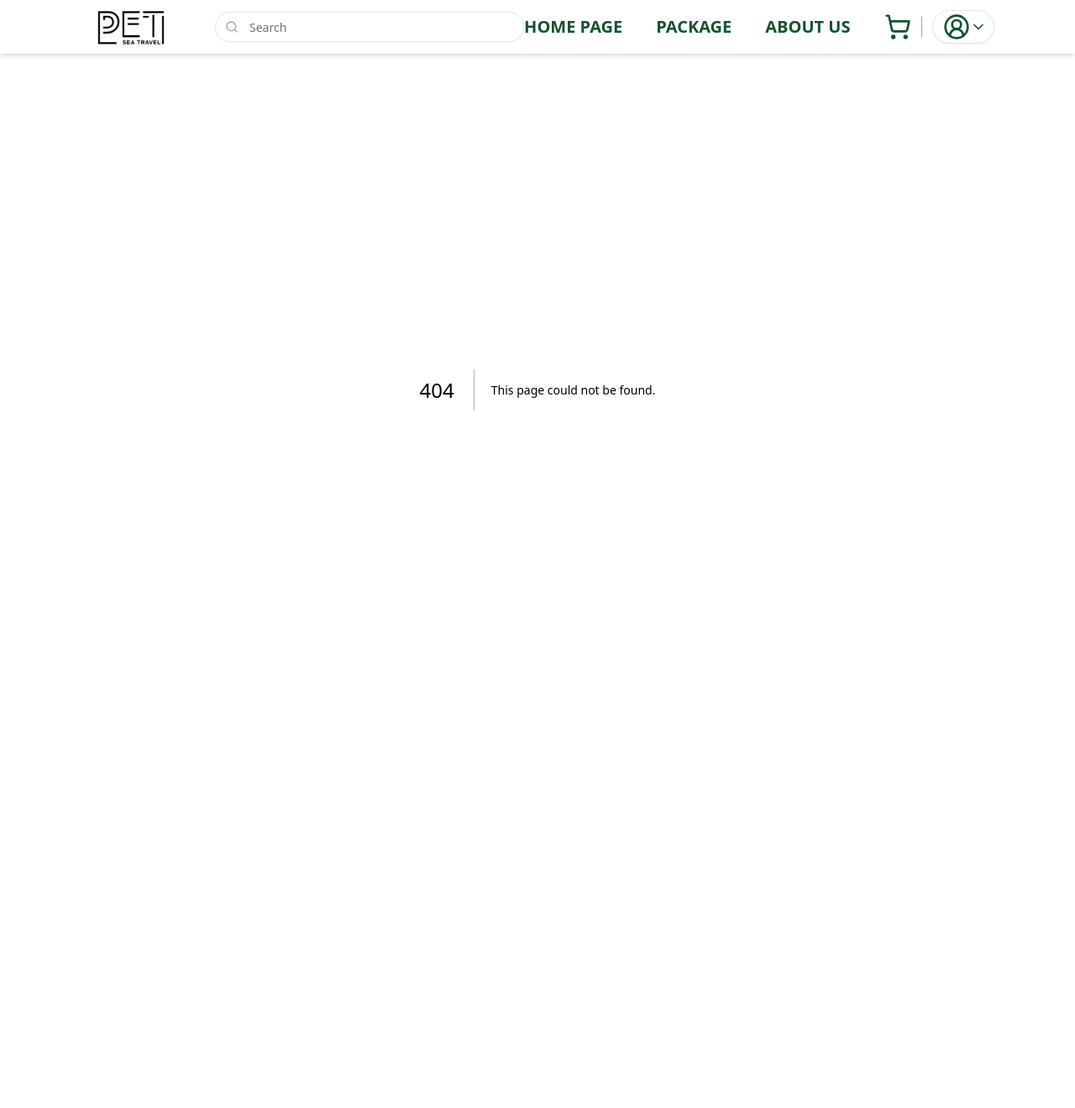
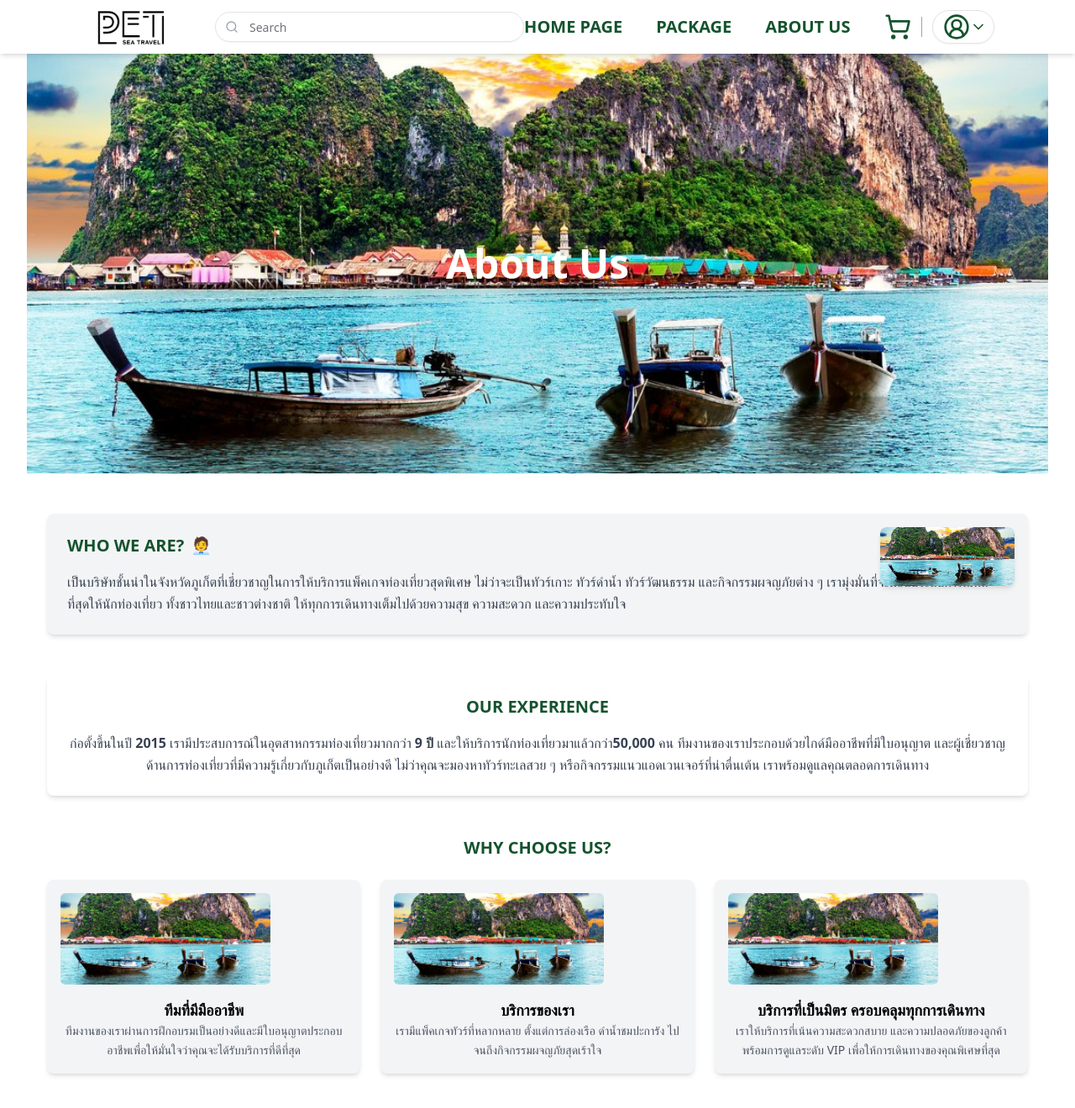
Before and after one commit to ProjectGroup2t2/PET-travel, a Next.js app in the folder Client/: page /about-us in a window 1280 px wide. Before the commit this address had no page. Shown: the top 1320 px of the page at 84% size. Before the commit the page ends 864 px from the top, so only its background shows below. Built offline with nearby package versions, Linux system fonts and the light colour scheme.

Commit message:
add about us page

```diff
--- /dev/null
+++ b/Client/src/app/Package/page.jsx
@@ -0,0 +1,16 @@
+import Image from "next/image";
+
+const Package = () => {
+  return (
+    <div className="container mx-auto px-4 py-10 text-center">
+      <h1 className="text-3xl font-bold text-gray-900">Package</h1>
+      <p className="mt-4 text-lg text-gray-700">
+
+      </p>
+
+
+    </div>
+  );
+};
+
+export default Package;
--- /dev/null
+++ b/Client/src/app/about-us/page.jsx
@@ -0,0 +1,95 @@
+import React from "react";
+import Image from "next/image";
+
+const AboutUs = () => {
+  return (
+    <div>
+      {/* ส่วนหัว - Background Image */}
+      <div className="relative w-full h-[350px] md:h-[450px] lg:h-[500px]">
+        <Image
+          src="/1.jpg" // ✅ รูปพื้นหลัง
+          alt="About Us Background"
+          layout="fill"
+          objectFit="cover"
+          className="absolute inset-0 -z-10"
+        />
+        <div className="flex items-center justify-center h-full">
+          <h1 className="text-4xl md:text-5xl font-bold text-white">About Us</h1>
+        </div>
+      </div>
+
+      {/* ส่วนเนื้อหา */}
+      <div className="container mx-auto px-6 py-12">
+
+        {/* WHO WE ARE */}
+        <div className="bg-gray-100 p-6 rounded-lg shadow-md relative">
+          <h2 className="text-xl font-bold text-green-900 mb-4 flex items-center">
+            WHO WE ARE? <span className="ml-2">🧑‍💼</span>
+          </h2>
+          <p className="text-gray-700 leading-relaxed">
+            เป็นบริษัทชั้นนำในจังหวัดภูเก็ตที่เชี่ยวชาญในการให้บริการแพ็คเกจท่องเที่ยวสุดพิเศษ ไม่ว่าจะเป็นทัวร์เกาะ
+            ทัวร์ดำน้ำ ทัวร์วัฒนธรรม และกิจกรรมผจญภัยต่าง ๆ เรามุ่งมั่นที่จะมอบประสบการณ์ที่ดีที่สุดให้นักท่องเที่ยว ทั้งชาวไทยและชาวต่างชาติ
+            ให้ทุกการเดินทางเต็มไปด้วยความสุข ความสะดวก และความประทับใจ
+          </p>
+          <div className="absolute right-4 top-4 w-40">
+            <Image
+              src="/1.jpg" // ✅ รูปข้างขวา
+              alt="Who We Are"
+              width={160}
+              height={100}
+              className="rounded-lg shadow-md"
+            />
+          </div>
+        </div>
+
+        {/* OUR EXPERIENCE */}
+        <div className="mt-12 bg-white p-6 rounded-lg shadow-md text-center">
+          <h2 className="text-xl font-bold text-green-900 mb-4">OUR EXPERIENCE</h2>
+          <p className="text-gray-700 leading-relaxed">
+            ก่อตั้งขึ้นในปี <strong>2015</strong> เรามีประสบการณ์ในอุตสาหกรรมท่องเที่ยวมากกว่า <strong>9 ปี</strong> และให้บริการนักท่องเที่ยวมาแล้วกว่า
+            <strong>50,000</strong> คน ทีมงานของเราประกอบด้วยไกด์มืออาชีพที่มีใบอนุญาต และผู้เชี่ยวชาญด้านการท่องเที่ยวที่มีความรู้เกี่ยวกับภูเก็ตเป็นอย่างดี
+            ไม่ว่าคุณจะมองหาทัวร์ทะเลสวย ๆ หรือกิจกรรมแนวแอดเวนเจอร์ที่น่าตื่นเต้น เราพร้อมดูแลคุณตลอดการเดินทาง
+          </p>
+        </div>
+
+        {/* WHY CHOOSE US */}
+        <div className="mt-12">
+          <h2 className="text-xl font-bold text-green-900 text-center mb-6">WHY CHOOSE US?</h2>
+          <div className="grid grid-cols-1 md:grid-cols-3 gap-6">
+
+            {/* ข้อ 1 */}
+            <div className="bg-gray-100 p-4 rounded-lg shadow-md text-center">
+              <Image src="/1.jpg" alt="Professional Team" width={250} height={150} className="rounded-md" />
+              <h3 className="font-semibold text-lg mt-4">ทีมที่มีมืออาชีพ</h3>
+              <p className="text-sm text-gray-600 leading-relaxed">
+                ทีมงานของเราผ่านการฝึกอบรมเป็นอย่างดีและมีใบอนุญาตประกอบอาชีพเพื่อให้มั่นใจว่าคุณจะได้รับบริการที่ดีที่สุด
+              </p>
+            </div>
+
+            {/* ข้อ 2 */}
+            <div className="bg-gray-100 p-4 rounded-lg shadow-md text-center">
+              <Image src="/1.jpg" alt="Our Services" width={250} height={150} className="rounded-md" />
+              <h3 className="font-semibold text-lg mt-4">บริการของเรา</h3>
+              <p className="text-sm text-gray-600 leading-relaxed">
+                เรามีแพ็คเกจทัวร์ที่หลากหลาย ตั้งแต่การล่องเรือ ดำน้ำชมปะการัง ไปจนถึงกิจกรรมผจญภัยสุดเร้าใจ
+              </p>
+            </div>
+
+            {/* ข้อ 3 */}
+            <div className="bg-gray-100 p-4 rounded-lg shadow-md text-center">
+              <Image src="/1.jpg" alt="Customer Satisfaction" width={250} height={150} className="rounded-md" />
+              <h3 className="font-semibold text-lg mt-4">บริการที่เป็นมิตร ครอบคลุมทุกการเดินทาง</h3>
+              <p className="text-sm text-gray-600 leading-relaxed">
+                เราให้บริการที่เน้นความสะดวกสบาย และความปลอดภัยของลูกค้า พร้อมการดูแลระดับ VIP เพื่อให้การเดินทางของคุณพิเศษที่สุด
+              </p>
+            </div>
+
+          </div>
+        </div>
+
+      </div>
+    </div>
+  );
+};
+
+export default AboutUs;
--- a/Client/src/app/page.jsx
+++ b/Client/src/app/page.jsx
@@ -1,5 +1,7 @@
 import React from 'react'
 import { Button } from '@/components/ui/button'
+
+/// หน้าหลัก
 
 const Homepage = () => {
   return (
--- a/Client/src/components/ui/Navbar/Navbar.jsx
+++ b/Client/src/components/ui/Navbar/Navbar.jsx
@@ -1,4 +1,5 @@
 import React from "react";
+import Link from "next/link";
 import Logo from "./Logo";
 import Cart from "./Cart";
 import Profile from "./Profile";
@@ -19,15 +20,15 @@ const Navbar = () => {
 
       {/* Navigation Links */}
       <div className="hidden md:flex space-x-10 text-green-900 font-semibold items-center order-3">
-        <a href="/" className="hover:text-gray-600 text-xl">
+        <Link href="/" className="hover:text-gray-600 text-xl">
           HOME PAGE
-        </a>
-        <a href="#" className="hover:text-gray-600 text-xl">
+        </Link>
+        <Link href="/Package" className="hover:text-gray-600 text-xl">
           PACKAGE
-        </a>
-        <a href="#" className="hover:text-gray-600 text-xl">
+        </Link>
+        <Link href="/about-us" className="hover:text-gray-600 text-xl">
           ABOUT US
-        </a>
+        </Link>
         {/* Icons */}
         <div className="flex items-center space-x-3">
           <Cart />
@@ -39,4 +40,4 @@ const Navbar = () => {
   );
 };
 
-export default Navbar
+export default Navbar;
```
Also changed, not shown: Client/public/1.jpg (added).
